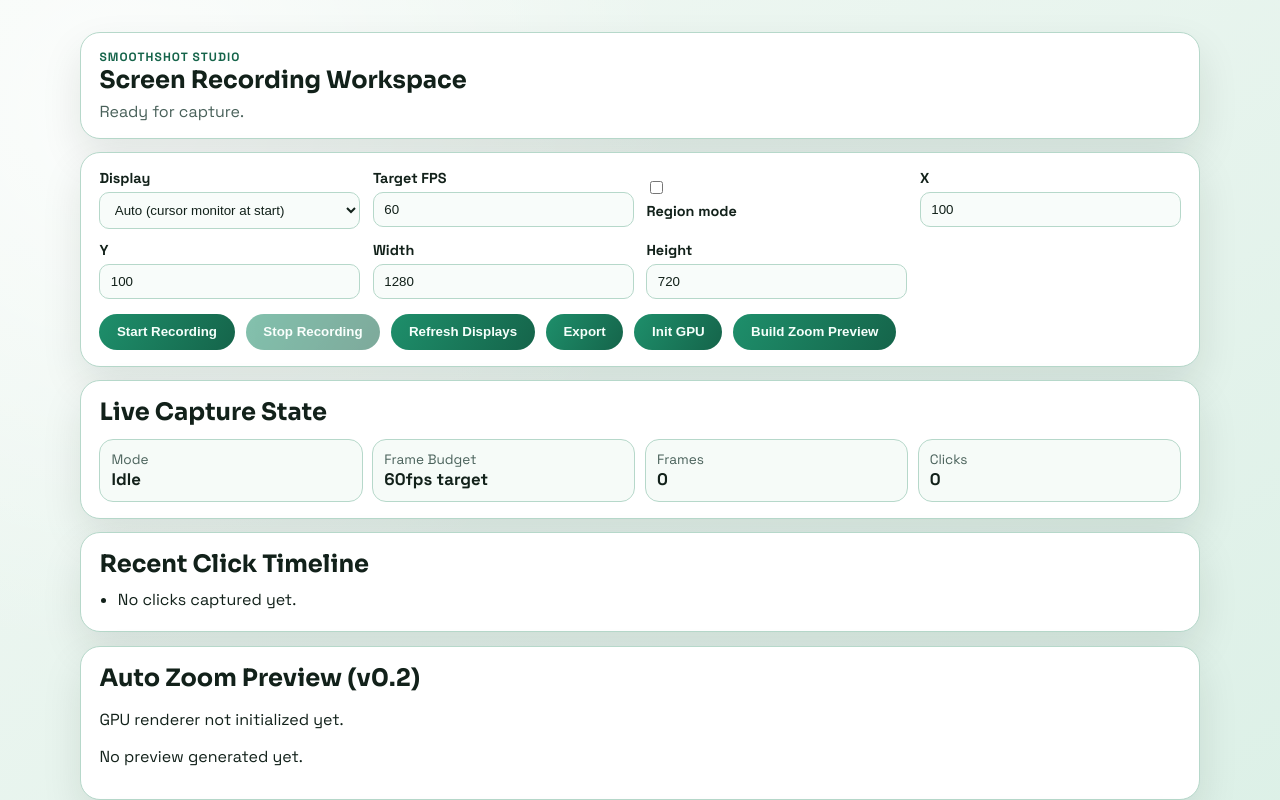
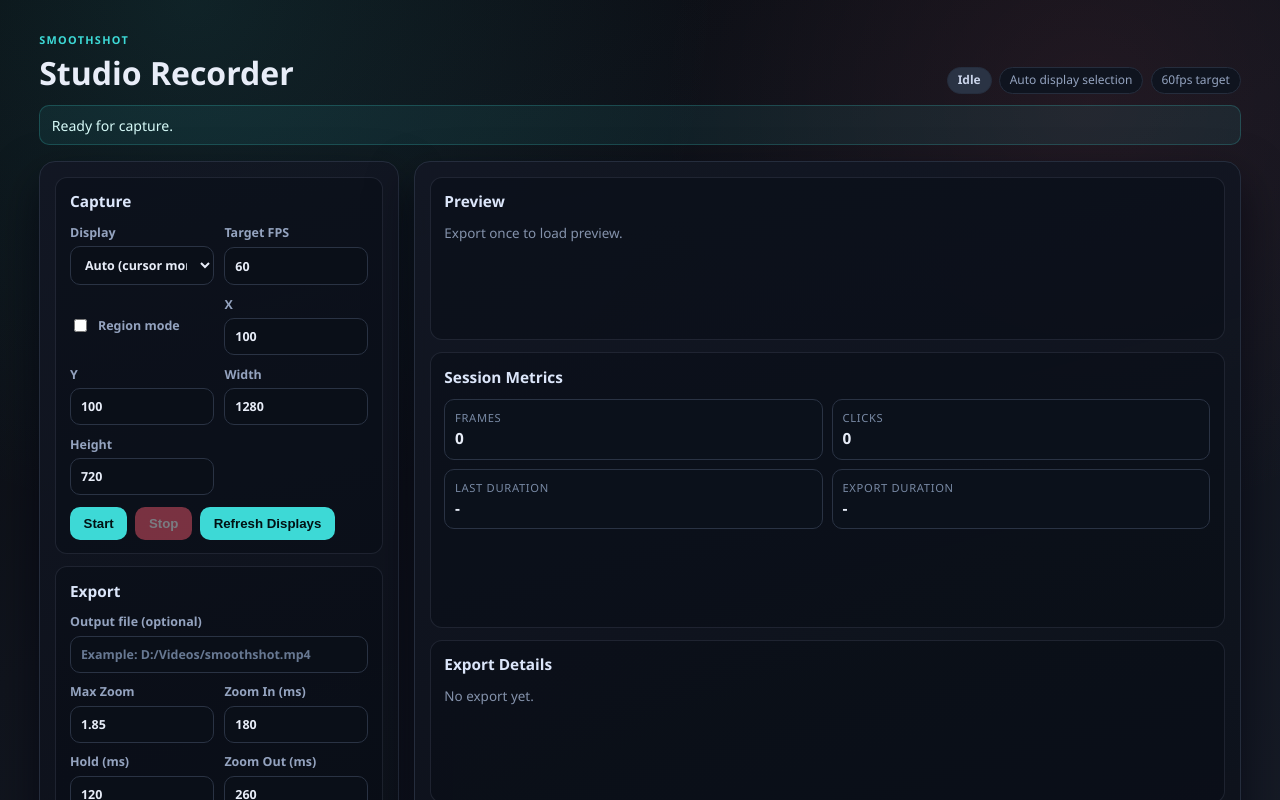
Before and after one commit to xsuneth/SmoothShot, a React (Vite) app: page / in a window 1280 px wide. Shown: the top 800 px of the page. Built offline with nearby package versions, Linux system fonts and the light colour scheme.

Commit message:
feat(ui): redesign studio layout with dark export workflow

```diff
--- a/src/App.css
+++ b/src/App.css
@@ -1,14 +1,17 @@
-@import url("https://fonts.googleapis.com/css2?family=Space+Grotesk:wght@400;500;700&family=Sora:wght@500;700&display=swap");
-
 :root {
-  --bg-top: #f2f8f4;
-  --bg-bottom: #d9efe5;
-  --card: #ffffff;
-  --text: #12211a;
-  --muted: #49615a;
-  --accent: #1e8f6b;
-  --accent-strong: #15644a;
-  --border: #b6d8ca;
+  --bg-0: #090b10;
+  --bg-1: #10141d;
+  --bg-2: #171c28;
+  --panel: #111723;
+  --panel-soft: #0f141f;
+  --stroke: #252d3d;
+  --text: #e8edf8;
+  --muted: #94a3bf;
+  --accent: #3dd9d6;
+  --accent-strong: #1bb6b3;
+  --danger: #ff5c72;
+  --idle: #2a3344;
+  --shadow: 0 20px 45px rgba(2, 4, 12, 0.6);
 }
 
 * {
@@ -17,201 +20,306 @@
 
 body {
   margin: 0;
+  min-width: 320px;
   min-height: 100vh;
-  font-family: "Space Grotesk", "Segoe UI", sans-serif;
   color: var(--text);
+  font-family: "Manrope", "Segoe UI", sans-serif;
   background:
-    radial-gradient(circle at 10% 10%, #ffffffc2, transparent 36%),
-    linear-gradient(145deg, var(--bg-top), var(--bg-bottom));
+    radial-gradient(circle at 15% 0%, rgba(61, 217, 214, 0.11), transparent 35%),
+    radial-gradient(circle at 85% 10%, rgba(255, 92, 114, 0.08), transparent 30%),
+    linear-gradient(155deg, var(--bg-0), var(--bg-1) 42%, var(--bg-2));
 }
 
 #root {
-  min-height: 100vh;
-  padding: 2rem 1rem 3rem;
+  width: 100%;
 }
 
-.app-shell {
-  max-width: 1120px;
+.studio-root {
+  max-width: 1240px;
   margin: 0 auto;
-  display: grid;
-  gap: 0.85rem;
+  padding: 2rem 1.2rem 2.5rem;
 }
 
-section {
-  border: 1px solid var(--border);
-  border-radius: 20px;
-  background: var(--card);
-  box-shadow: 0 18px 40px #0e20161a;
-  padding: 1rem 1.15rem;
-}
-
-.hero-card h1,
-.stats-card h2,
-.timeline-card h2 {
-  margin: 0;
-  font-family: "Sora", "Segoe UI", sans-serif;
+.studio-header {
+  display: flex;
+  justify-content: space-between;
+  align-items: flex-end;
+  gap: 1rem;
+  margin-bottom: 0.7rem;
 }
 
 .eyebrow {
   margin: 0;
   text-transform: uppercase;
-  letter-spacing: 0.09em;
-  font-size: 0.75rem;
-  color: var(--accent-strong);
+  letter-spacing: 0.12em;
+  font-size: 0.68rem;
+  color: var(--accent);
   font-weight: 700;
 }
 
-.status-line {
-  margin: 0.35rem 0 0;
+.studio-header h1 {
+  margin: 0.25rem 0 0;
+  font-size: clamp(1.45rem, 3.8vw, 2rem);
+  font-weight: 800;
+}
+
+.status-badges {
+  display: flex;
+  flex-wrap: wrap;
+  justify-content: flex-end;
+  gap: 0.45rem;
+}
+
+.badge {
+  font-size: 0.75rem;
+  line-height: 1;
+  padding: 0.42rem 0.62rem;
+  border-radius: 999px;
+  border: 1px solid var(--stroke);
+  background: var(--panel-soft);
+}
+
+.badge-live {
+  color: #001312;
+  background: var(--accent);
+  border-color: transparent;
+  font-weight: 800;
+}
+
+.badge-idle {
+  background: var(--idle);
+  color: #cad4ea;
+  font-weight: 700;
+}
+
+.badge-muted {
   color: var(--muted);
 }
 
-.control-grid {
+.message-bar {
+  margin: 0 0 0.95rem;
+  padding: 0.6rem 0.72rem;
+  border-radius: 10px;
+  border: 1px solid rgba(61, 217, 214, 0.22);
+  background: rgba(61, 217, 214, 0.08);
+  color: #d6faf8;
+  font-size: 0.88rem;
+}
+
+.workspace-grid {
   display: grid;
-  grid-template-columns: repeat(4, minmax(130px, 1fr));
-  gap: 0.8rem;
+  grid-template-columns: 360px 1fr;
+  gap: 0.9rem;
+}
+
+.panel {
+  border-radius: 16px;
+  border: 1px solid var(--stroke);
+  background: linear-gradient(165deg, rgba(18, 23, 35, 0.95), rgba(12, 16, 25, 0.92));
+  box-shadow: var(--shadow);
+  padding: 0.95rem;
+}
+
+.stack-gap {
+  display: grid;
+  gap: 0.75rem;
+}
+
+.panel-block {
+  border-radius: 12px;
+  border: 1px solid rgba(148, 163, 191, 0.14);
+  background: rgba(8, 12, 20, 0.45);
+  padding: 0.85rem;
+}
+
+.panel-block h2 {
+  margin: 0 0 0.72rem;
+  font-size: 0.96rem;
+  font-weight: 700;
+  color: #dce6fa;
+}
+
+.field-grid {
+  display: grid;
+  grid-template-columns: repeat(2, minmax(0, 1fr));
+  gap: 0.65rem;
+}
+
+.field-span {
+  grid-column: 1 / -1;
 }
 
 label {
-  display: flex;
-  flex-direction: column;
-  font-weight: 600;
-  gap: 0.3rem;
-  font-size: 0.9rem;
+  display: grid;
+  gap: 0.35rem;
+  font-size: 0.78rem;
+  color: var(--muted);
+  font-weight: 650;
 }
 
-input {
+input,
+select {
   width: 100%;
-  border: 1px solid var(--border);
+  border: 1px solid #2a3344;
   border-radius: 10px;
-  padding: 0.55rem 0.65rem;
-  background: #f8fcfa;
+  background: #0a0f18;
   color: var(--text);
+  font: inherit;
+  padding: 0.56rem 0.62rem;
 }
 
-select {
-  width: 100%;
-  border: 1px solid var(--border);
-  border-radius: 10px;
-  padding: 0.55rem 0.65rem;
-  background: #f8fcfa;
-  color: var(--text);
+input::placeholder {
+  color: #677892;
+}
+
+input:focus,
+select:focus {
+  outline: none;
+  border-color: var(--accent);
+  box-shadow: 0 0 0 2px rgba(61, 217, 214, 0.18);
 }
 
 .toggle-row {
-  align-items: flex-start;
-  justify-content: center;
+  display: flex;
+  align-items: center;
+  gap: 0.5rem;
 }
 
 .toggle-row input {
   width: auto;
-  margin-top: 0.2rem;
 }
 
 .button-row {
-  margin-top: 0.95rem;
   display: flex;
   flex-wrap: wrap;
-  gap: 0.7rem;
+  gap: 0.5rem;
+  margin-top: 0.75rem;
 }
 
 button {
   border: 0;
-  border-radius: 999px;
-  padding: 0.65rem 1.1rem;
-  font-weight: 700;
-  color: #f5fffb;
-  background: linear-gradient(120deg, var(--accent), var(--accent-strong));
+  border-radius: 10px;
+  padding: 0.55rem 0.85rem;
+  background: var(--accent);
+  color: #021113;
+  font-size: 0.83rem;
+  font-weight: 750;
   cursor: pointer;
-  transition: transform 140ms ease, filter 140ms ease;
+  transition: transform 120ms ease, background-color 120ms ease, opacity 120ms ease;
+}
+
+button:hover:enabled {
+  background: var(--accent-strong);
+  transform: translateY(-1px);
 }
 
 button:disabled {
+  opacity: 0.45;
   cursor: not-allowed;
-  opacity: 0.55;
+  transform: none;
 }
 
-button:not(:disabled):hover {
-  transform: translateY(-1px);
-  filter: brightness(1.06);
+.button-row button:nth-child(2) {
+  background: var(--danger);
+  color: #fff;
+}
+
+.button-row button:nth-child(2):hover:enabled {
+  background: #e24b64;
+}
+
+.placeholder {
+  margin: 0;
+  color: #8492ab;
+  font-size: 0.84rem;
+}
+
+.micro-text {
+  margin: 0.65rem 0 0;
+  color: #7f91ac;
+  font-size: 0.76rem;
+}
+
+.preview-player {
+  width: 100%;
+  border-radius: 12px;
+  border: 1px solid #273043;
+  background: #000;
+  min-height: 220px;
 }
 
 .stat-grid {
-  margin-top: 0.7rem;
   display: grid;
-  grid-template-columns: repeat(4, minmax(120px, 1fr));
-  gap: 0.6rem;
+  grid-template-columns: repeat(2, minmax(0, 1fr));
+  gap: 0.58rem;
 }
 
 .stat-grid article {
-  border: 1px solid var(--border);
-  border-radius: 14px;
-  padding: 0.7rem;
-  background: #f6fbf8;
+  border: 1px solid #2a3344;
+  border-radius: 10px;
+  background: #0b111b;
+  padding: 0.6rem;
+  display: grid;
+  gap: 0.2rem;
 }
 
 .stat-grid span {
-  display: block;
-  color: var(--muted);
-  font-size: 0.85rem;
+  font-size: 0.7rem;
+  letter-spacing: 0.06em;
+  text-transform: uppercase;
+  color: #7889a4;
 }
 
 .stat-grid strong {
-  font-size: 1.05rem;
+  font-size: 0.96rem;
 }
 
-.timeline-card ul {
-  margin: 0.6rem 0 0;
-  padding-left: 1.15rem;
-}
-
-.timeline-card li {
-  margin-bottom: 0.32rem;
+.detail-list {
+  margin: 0;
+  padding-left: 1rem;
+  display: grid;
+  gap: 0.34rem;
+  max-height: 170px;
+  overflow: auto;
+  font-size: 0.8rem;
+  color: #d2dbec;
+  font-family: "JetBrains Mono", "Consolas", monospace;
 }
 
 .path-chip {
   display: inline-block;
-  margin-top: 0.2rem;
-  padding: 0.2rem 0.5rem;
+  margin-left: 0.3rem;
+  padding: 0.16rem 0.45rem;
   border-radius: 999px;
-  border: 1px solid var(--border);
-  background: #eef7f2;
-  font-family: "Consolas", "Courier New", monospace;
-  font-size: 0.83rem;
-  word-break: break-all;
+  border: 1px solid #324158;
+  background: #0c1321;
+  color: #c0d0ea;
 }
 
-.preview-player {
-  margin-top: 0.75rem;
-  width: 100%;
-  max-height: 420px;
-  border-radius: 12px;
-  border: 1px solid var(--border);
-  background: #0a0f0c;
+@media (max-width: 980px) {
+  .workspace-grid {
+    grid-template-columns: 1fr;
+  }
+
+  .status-badges {
+    justify-content: flex-start;
+  }
 }
 
-.session-summary {
-  margin: 0.8rem 0 0;
-  font-weight: 600;
-}
+@media (max-width: 620px) {
+  .studio-root {
+    padding: 1.1rem 0.65rem 1.5rem;
+  }
 
-@media (max-width: 860px) {
-  .control-grid {
-    grid-template-columns: repeat(3, minmax(130px, 1fr));
+  .field-grid {
+    grid-template-columns: 1fr;
+  }
+
+  .button-row button {
+    width: 100%;
   }
 
   .stat-grid {
-    grid-template-columns: repeat(2, minmax(120px, 1fr));
+    grid-template-columns: 1fr;
   }
 }
-
-@media (max-width: 560px) {
-  .control-grid,
-  .stat-grid {
-    grid-template-columns: 1fr;
-  }
-
-  #root {
-    padding: 1rem 0.8rem 1.8rem;
-  }
-}
--- a/src/App.tsx
+++ b/src/App.tsx
@@ -99,6 +99,12 @@ function App() {
   const [displaySelection, setDisplaySelection] = useState("auto");
   const [message, setMessage] = useState("Ready for capture.");
   const [fps, setFps] = useState(60);
+  const [isExporting, setIsExporting] = useState(false);
+  const [exportPath, setExportPath] = useState("");
+  const [maxZoom, setMaxZoom] = useState(1.85);
+  const [zoomInMs, setZoomInMs] = useState(180);
+  const [holdMs, setHoldMs] = useState(120);
+  const [zoomOutMs, setZoomOutMs] = useState(260);
   const [regionEnabled, setRegionEnabled] = useState(false);
   const [region, setRegion] = useState<CaptureRegion>({
     x: 100,
@@ -111,6 +117,19 @@ function App() {
     () => `${status.targetFps}fps target`,
     [status.targetFps],
   );
+
+  const selectedDisplayLabel = useMemo(() => {
+    if (displaySelection === "auto") {
+      return "Auto display selection";
+    }
+
+    const selected = displays.find((display) => String(display.index) === displaySelection);
+    if (!selected) {
+      return "Custom display selection";
+    }
+
+    return `${selected.isPrimary ? "Primary" : `Display ${selected.index + 1}`} ${selected.width}x${selected.height}`;
+  }, [displaySelection, displays]);
 
   useEffect(() => {
     void loadDisplays();
@@ -174,12 +193,14 @@ function App() {
 
   async function exportRecording() {
     try {
+      setIsExporting(true);
       const exportResult = await invoke<ExportRecordingResponse>("export_recording", {
         request: {
-          maxZoom: 1.85,
-          zoomInMs: 180,
-          holdMs: 120,
-          zoomOutMs: 260,
+          outputPath: exportPath.trim().length > 0 ? exportPath.trim() : null,
+          maxZoom,
+          zoomInMs,
+          holdMs,
+          zoomOutMs,
         },
       });
       setLastExport(exportResult);
@@ -187,6 +208,8 @@ function App() {
       setMessage(`Export completed: ${exportResult.outputPath}`);
     } catch (error) {
       setMessage(String(error));
+    } finally {
+      setIsExporting(false);
     }
   }
 
@@ -232,10 +255,10 @@ function App() {
       const preview = await invoke<ZoomPreviewResponse>("build_zoom_preview", {
         request: {
           limit: 420,
-          zoomInMs: 180,
-          holdMs: 120,
-          zoomOutMs: 260,
-          maxZoom: 1.85,
+          zoomInMs,
+          holdMs,
+          zoomOutMs,
+          maxZoom,
         },
       });
       setZoomPreview(preview);
@@ -246,15 +269,28 @@ function App() {
   }
 
   return (
-    <main className="app-shell">
-      <section className="hero-card">
-        <p className="eyebrow">SmoothShot Studio</p>
-        <h1>Screen Recording Workspace</h1>
-        <p className="status-line">{message}</p>
-      </section>
+    <main className="studio-root">
+      <header className="studio-header">
+        <div>
+          <p className="eyebrow">SmoothShot</p>
+          <h1>Studio Recorder</h1>
+        </div>
+        <div className="status-badges">
+          <span className={`badge ${recording ? "badge-live" : "badge-idle"}`}>
+            {recording ? "Recording" : "Idle"}
+          </span>
+          <span className="badge badge-muted">{selectedDisplayLabel}</span>
+          <span className="badge badge-muted">{frameRateText}</span>
+        </div>
+      </header>
 
-      <section className="control-card">
-        <div className="control-grid">
+      <p className="message-bar">{message}</p>
+
+      <section className="workspace-grid">
+        <aside className="panel stack-gap">
+          <div className="panel-block">
+            <h2>Capture</h2>
+            <div className="field-grid">
               <label>
                 Display
                 <select
@@ -265,11 +301,12 @@ function App() {
                   <option value="auto">Auto (cursor monitor at start)</option>
                   {displays.map((display) => (
                     <option key={display.id} value={display.index}>
-                  {display.isPrimary ? "Primary" : `Display ${display.index + 1}`} - {display.width}x{display.height} @ ({display.x},{display.y})
+                      {display.isPrimary ? "Primary" : `Display ${display.index + 1}`} - {display.width}x{display.height}
                     </option>
                   ))}
                 </select>
               </label>
+
               <label>
                 Target FPS
                 <input
@@ -281,6 +318,7 @@ function App() {
                   disabled={recording}
                 />
               </label>
+
               <label className="toggle-row">
                 <input
                   type="checkbox"
@@ -290,6 +328,7 @@ function App() {
                 />
                 Region mode
               </label>
+
               <label>
                 X
                 <input
@@ -338,37 +377,116 @@ function App() {
 
             <div className="button-row">
               <button type="button" onClick={startRecording} disabled={recording}>
-            Start Recording
+                Start
               </button>
               <button type="button" onClick={stopRecording} disabled={!recording}>
-            Stop Recording
+                Stop
               </button>
               <button type="button" onClick={loadDisplays} disabled={recording}>
                 Refresh Displays
               </button>
-          <button type="button" onClick={exportRecording} disabled={recording}>
-            Export
+            </div>
+          </div>
+
+          <div className="panel-block">
+            <h2>Export</h2>
+            <div className="field-grid">
+              <label className="field-span">
+                Output file (optional)
+                <input
+                  type="text"
+                  value={exportPath}
+                  onChange={(event) => setExportPath(event.currentTarget.value)}
+                  placeholder="Example: D:/Videos/smoothshot.mp4"
+                  disabled={recording || isExporting}
+                />
+              </label>
+
+              <label>
+                Max Zoom
+                <input
+                  type="number"
+                  step="0.05"
+                  min="1.05"
+                  max="3"
+                  value={maxZoom}
+                  onChange={(event) => setMaxZoom(Number(event.currentTarget.value))}
+                  disabled={recording || isExporting}
+                />
+              </label>
+
+              <label>
+                Zoom In (ms)
+                <input
+                  type="number"
+                  min="60"
+                  value={zoomInMs}
+                  onChange={(event) => setZoomInMs(Number(event.currentTarget.value))}
+                  disabled={recording || isExporting}
+                />
+              </label>
+
+              <label>
+                Hold (ms)
+                <input
+                  type="number"
+                  min="0"
+                  value={holdMs}
+                  onChange={(event) => setHoldMs(Number(event.currentTarget.value))}
+                  disabled={recording || isExporting}
+                />
+              </label>
+
+              <label>
+                Zoom Out (ms)
+                <input
+                  type="number"
+                  min="80"
+                  value={zoomOutMs}
+                  onChange={(event) => setZoomOutMs(Number(event.currentTarget.value))}
+                  disabled={recording || isExporting}
+                />
+              </label>
+            </div>
+
+            <div className="button-row">
+              <button type="button" onClick={exportRecording} disabled={recording || isExporting}>
+                {isExporting ? "Exporting..." : "Export MP4"}
               </button>
-          <button type="button" onClick={initializeGpuRenderer}>
-            Init GPU
+              <button type="button" onClick={openExportedFile} disabled={!lastExport}>
+                Open File
               </button>
+            </div>
+          </div>
+
+          <div className="panel-block">
+            <h2>Engine</h2>
+            <div className="button-row">
+              <button type="button" onClick={initializeGpuRenderer}>Init GPU</button>
               <button type="button" onClick={generateZoomPreview} disabled={recording}>
                 Build Zoom Preview
               </button>
             </div>
-      </section>
+            {gpuStatus && (
+              <p className="micro-text">
+                GPU: {gpuStatus.adapterName ?? "Unknown adapter"} ({gpuStatus.backend ?? "unknown"})
+              </p>
+            )}
+          </div>
+        </aside>
 
-      <section className="stats-card">
-        <h2>Live Capture State</h2>
+        <section className="panel stack-gap">
+          <div className="panel-block">
+            <h2>Preview</h2>
+            {!previewUrl && <p className="placeholder">Export once to load preview.</p>}
+            {previewUrl && (
+              <video className="preview-player" src={previewUrl} controls preload="metadata" />
+            )}
+          </div>
+
+          <div className="panel-block">
+            <h2>Session Metrics</h2>
             <div className="stat-grid">
-          <article>
-            <span>Mode</span>
-            <strong>{status.isRecording ? "Recording" : "Idle"}</strong>
-          </article>
-          <article>
-            <span>Frame Budget</span>
-            <strong>{frameRateText}</strong>
-          </article>
               <article>
                 <span>Frames</span>
                 <strong>{status.framesCaptured.toLocaleString()}</strong>
@@ -377,78 +495,49 @@ function App() {
                 <span>Clicks</span>
                 <strong>{status.clicksDetected.toLocaleString()}</strong>
               </article>
+              <article>
+                <span>Last Duration</span>
+                <strong>{lastSession ? `${(lastSession.durationMs / 1000).toFixed(2)}s` : "-"}</strong>
+              </article>
+              <article>
+                <span>Export Duration</span>
+                <strong>{lastExport ? `${(lastExport.outputDurationMs / 1000).toFixed(2)}s` : "-"}</strong>
+              </article>
             </div>
-      </section>
+          </div>
 
-      <section className="timeline-card">
-        <h2>Recent Click Timeline</h2>
-        <ul>
-          {timeline.length === 0 && <li>No clicks captured yet.</li>}
+          <div className="panel-block">
+            <h2>Export Details</h2>
+            {!lastExport && <p className="placeholder">No export yet.</p>}
+            {lastExport && (
+              <ul className="detail-list">
+                <li>Path: <span className="path-chip">{lastExport.outputPath}</span></li>
+                <li>Frames: {lastExport.framesExported.toLocaleString()}</li>
+                <li>Video: {lastExport.width}x{lastExport.height}</li>
+                <li>FPS target: {lastExport.targetFps}</li>
+              </ul>
+            )}
+          </div>
+
+          <div className="panel-block">
+            <h2>Click Timeline</h2>
+            {timeline.length === 0 && <p className="placeholder">No clicks captured yet.</p>}
+            {timeline.length > 0 && (
+              <ul className="detail-list">
                 {timeline.map((event, index) => (
                   <li key={`${event.timestampMs}-${index}`}>
                     t={event.timestampMs}ms | {event.button} | ({event.cursorX}, {event.cursorY})
                   </li>
                 ))}
               </ul>
-        {lastSession && (
-          <p className="session-summary">
-            Last session: {lastSession.framesCaptured} frames in {lastSession.durationMs}ms, {" "}
-            {lastSession.clicksDetected} clicks.
+            )}
+            {zoomPreview && (
+              <p className="micro-text">
+                Zoom profile: {zoomPreview.profile.maxZoom.toFixed(2)}x max, {zoomPreview.profile.easing}
               </p>
             )}
+          </div>
         </section>
-
-      <section className="timeline-card">
-        <h2>Auto Zoom Preview (v0.2)</h2>
-        {!gpuStatus && <p>GPU renderer not initialized yet.</p>}
-        {gpuStatus && (
-          <p>
-            GPU: {gpuStatus.adapterName ?? "Unknown adapter"} ({gpuStatus.backend ?? "unknown"})
-          </p>
-        )}
-        {!zoomPreview && <p>No preview generated yet.</p>}
-        {zoomPreview && (
-          <>
-            <p>
-              Profile: {zoomPreview.profile.easing}, in {zoomPreview.profile.zoomInMs}ms, hold {" "}
-              {zoomPreview.profile.holdMs}ms, out {zoomPreview.profile.zoomOutMs}ms, max {" "}
-              {zoomPreview.profile.maxZoom.toFixed(2)}x
-            </p>
-            <ul>
-              {zoomPreview.frames.slice(0, 8).map((frame) => (
-                <li key={frame.frameIndex}>
-                  frame {frame.frameIndex} | t={frame.timestampMs}ms | zoom {frame.zoom.toFixed(2)}x | focus ({frame.focusX}, {frame.focusY})
-                  {frame.clickDriven ? " | click" : ""}
-                </li>
-              ))}
-            </ul>
-          </>
-        )}
-      </section>
-
-      <section className="timeline-card">
-        <h2>Export Output (v0.3)</h2>
-        {!lastExport && <p>No export created yet.</p>}
-        {lastExport && (
-          <>
-            <ul>
-              <li>Path: <span className="path-chip">{lastExport.outputPath}</span></li>
-              <li>Frames: {lastExport.framesExported.toLocaleString()}</li>
-              <li>Video: {lastExport.width}x{lastExport.height}</li>
-              <li>FPS target: {lastExport.targetFps}</li>
-              <li>Duration: {(lastExport.outputDurationMs / 1000).toFixed(2)}s</li>
-            </ul>
-            <div className="button-row">
-              <button type="button" onClick={openExportedFile}>Open Exported File</button>
-            </div>
-          </>
-        )}
-      </section>
-
-      <section className="timeline-card">
-        <h2>Basic Preview (v0.4)</h2>
-        {!previewUrl && <p>No preview available yet. Export once to preview.</p>}
-        {previewUrl && <video className="preview-player" src={previewUrl} controls preload="metadata" />}
       </section>
     </main>
   );
```
Lines whose indentation alone changed are shown as unchanged.
